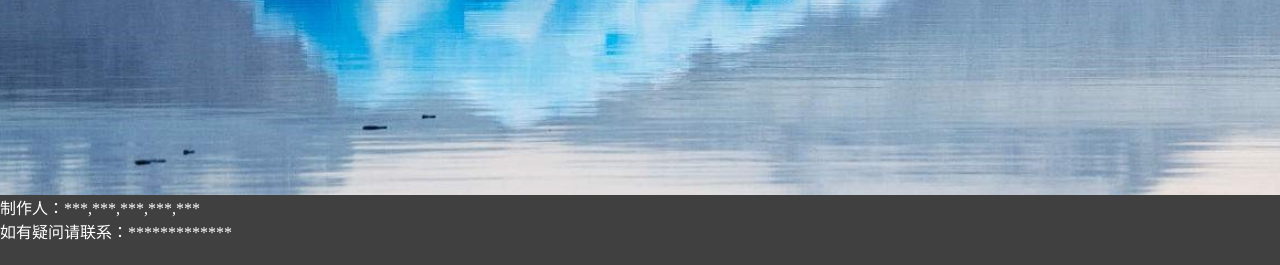
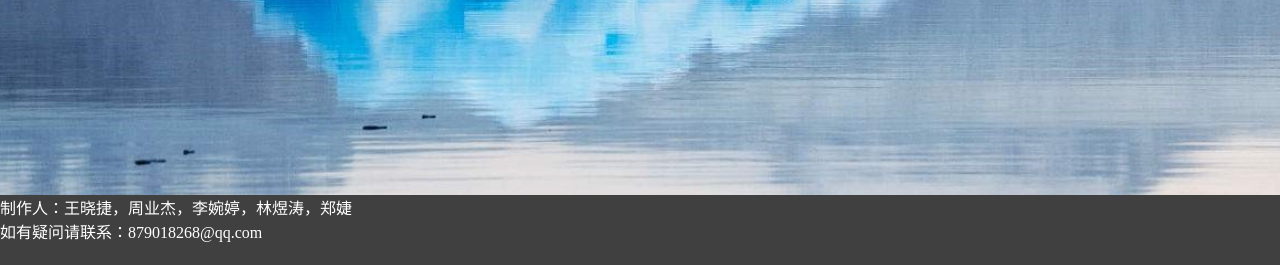
Before and after one commit to MartinaLWT/PaperCollation, a Python web app: template PaperCollation-backend/paper_assistant/templates/demo.html in a window 1280 px wide. Shown: the part 535-800 px from the top of the page. Run offline with Jinja, Linux system fonts and the light colour scheme; the template is opened without the code that fills it, so the values that code supplies are empty.

Commit message:
Add files via upload

```diff
--- a/PaperCollation-backend/paper_assistant/templates/case_1.html
+++ b/PaperCollation-backend/paper_assistant/templates/case_1.html
@@ -79,6 +79,6 @@
         });
     }
 </script>
-    <div class="footer" style="color: #FFFFFF;">制作人：***,***,***,***,*** <div>如有疑问请联系：*************</div></div>
+<div class="footer" style="color: #FFFFFF;">制作人：王晓捷，周业杰，李婉婷，林煜涛，郑婕 <div>如有疑问请联系：879018268@qq.com</div></div>
 </body>
 </html>
--- a/PaperCollation-backend/paper_assistant/templates/case_2.html
+++ b/PaperCollation-backend/paper_assistant/templates/case_2.html
@@ -41,6 +41,6 @@
         </ul>
     </div>
   </div>
-    <div class="footer" style="color: #FFFFFF;">制作人：***,***,***,***,*** <div>如有疑问请联系：*************</div></div>
+<div class="footer" style="color: #FFFFFF;">制作人：王晓捷，周业杰，李婉婷，林煜涛，郑婕 <div>如有疑问请联系：879018268@qq.com</div></div>
 </body>
 </html>
--- a/PaperCollation-backend/paper_assistant/templates/case_3.html
+++ b/PaperCollation-backend/paper_assistant/templates/case_3.html
@@ -44,6 +44,6 @@
         </ul>
     </div>
   </div>
-    <div class="footer" style="color: #FFFFFF;">制作人：***,***,***,***,*** <div>如有疑问请联系：*************</div></div>
+<div class="footer" style="color: #FFFFFF;">制作人：王晓捷，周业杰，李婉婷，林煜涛，郑婕 <div>如有疑问请联系：879018268@qq.com</div></div>
 </body>
 </html>
--- a/PaperCollation-backend/paper_assistant/templates/demo.html
+++ b/PaperCollation-backend/paper_assistant/templates/demo.html
@@ -16,7 +16,7 @@
 <div class="top" style=" text-align:center;" ><br>
         <div id="some"> <input  type="text" style="width:750px;height:40px;margin: 150px" name="search_text" id="search_text"  maxlength="200" placeholder="请输入想要查找的论文题目" autocomplete="off"></div>
   <button class='button' onclick="toPage2()" style="width:100px;height:40px;margin: 1px" >检索</button></div>
-<div class="footer" style="color: #FFFFFF;">制作人：***,***,***,***,*** <div>如有疑问请联系：*************</div></div>
+<div class="footer" style="color: #FFFFFF;">制作人：王晓捷，周业杰，李婉婷，林煜涛，郑婕 <div>如有疑问请联系：879018268@qq.com</div></div>
  <script type="text/javascript">
         function toPage2(){
             var input_val = document.getElementById("search_text").value;
```
